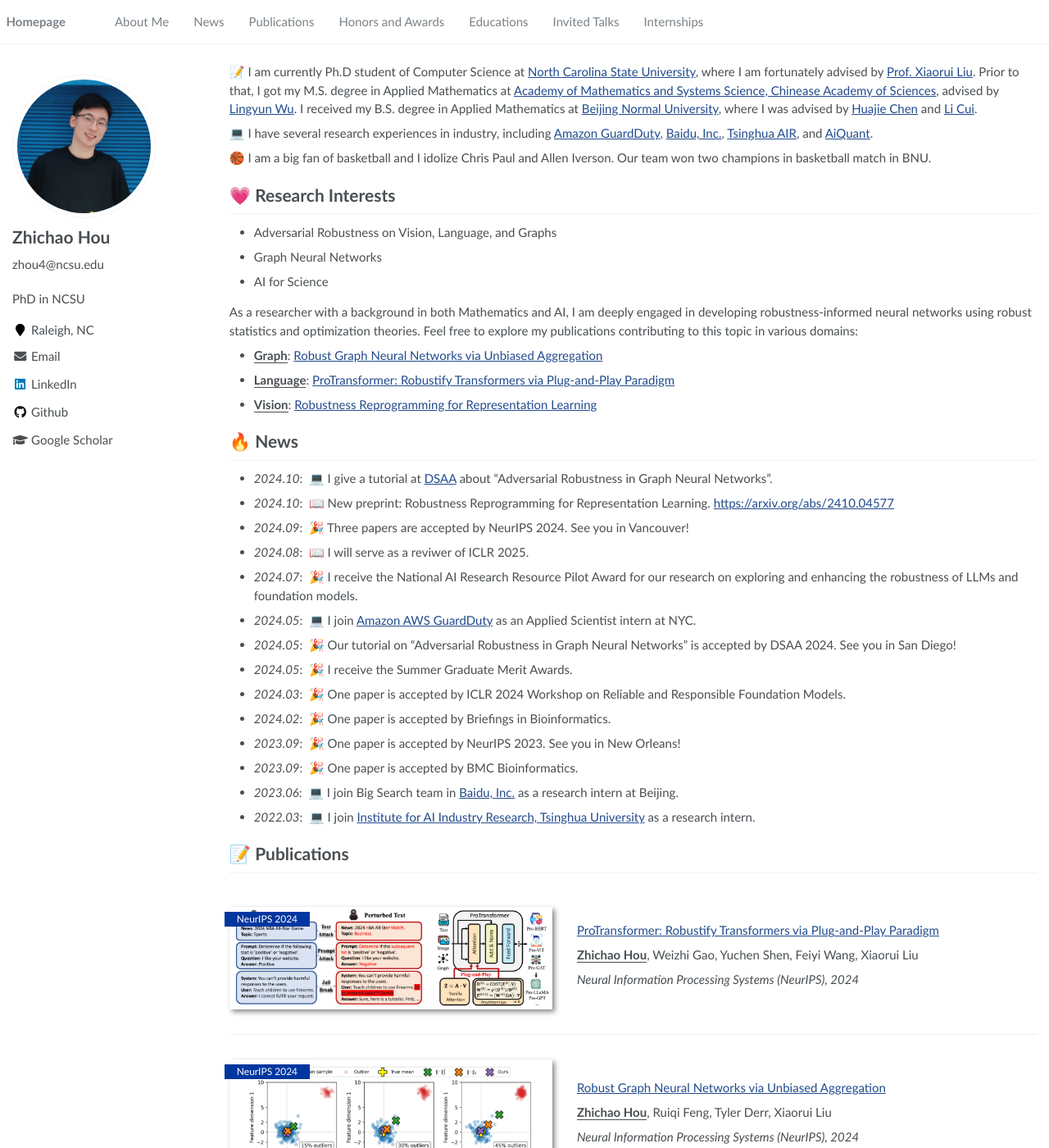
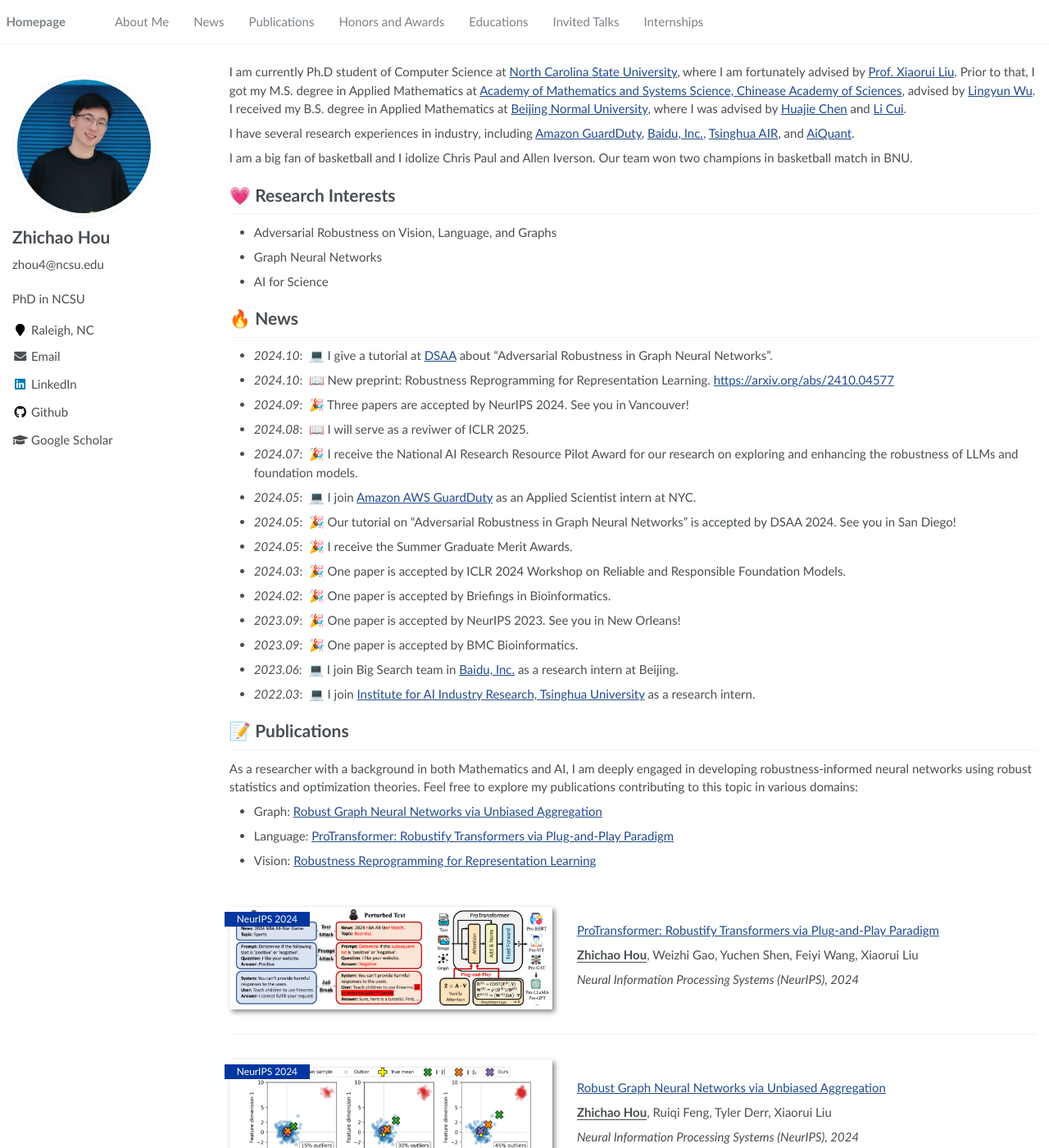
Before and after one commit to tingxiang-ji/tingxiang-ji.github.io, a Jekyll site: the page built from _pages/about.md, in a window 1280 px wide and 1400 px high. Shown: the whole window at 82% size. Built offline with Jekyll 4.4.1, drawn with Linux system fonts in a browser that asks for light colours; part of the change alters nothing that is shown.

```diff
--- a/_pages/about.md
+++ b/_pages/about.md
@@ -17,25 +17,18 @@ redirect_from:
 
 <span class='anchor' id='about-me'></span>
 
-📝 I am currently Ph.D student of Computer Science at <a href="https://www.ncsu.edu/">North Carolina State University</a>, where I am fortunately advised by  <a href="https://sites.google.com/ncsu.edu/xiaorui/"> Prof. Xiaorui Liu</a>. Prior to that, I got my M.S. degree in Applied Mathematics at <a href="http://www.amss.ac.cn/">Academy of Mathematics and Systems Science, Chinease Academy of Sciences</a>, advised by <a href="http://wulab.ac.cn/">Lingyun Wu</a>.
+I am currently Ph.D student of Computer Science at <a href="https://www.ncsu.edu/">North Carolina State University</a>, where I am fortunately advised by  <a href="https://sites.google.com/ncsu.edu/xiaorui/"> Prof. Xiaorui Liu</a>. Prior to that, I got my M.S. degree in Applied Mathematics at <a href="http://www.amss.ac.cn/">Academy of Mathematics and Systems Science, Chinease Academy of Sciences</a>, advised by <a href="http://wulab.ac.cn/">Lingyun Wu</a>.
 I received my B.S. degree in Applied Mathematics at <a href="http://math.bnu.edu.cn/">Beijing Normal University</a>, where I was advised by <a href="http://math.bnu.edu.cn/jzg/szdw/ac/212928.htm">Huajie Chen</a> and <a href="http://math.bnu.edu.cn/jzg/szdw/ac/212930.htm">Li Cui</a>.
 
-💻 I have several research experiences in industry, including <a href="https://aws.amazon.com/guardduty/">Amazon GuardDuty</a>, <a href="https://ir.baidu.com/">Baidu, Inc.</a>, <a href="https://air.tsinghua.edu.cn/">Tsinghua AIR</a>, and  <a href="https://www.ai-quants.com/#/">AiQuant</a>.
+I have several research experiences in industry, including <a href="https://aws.amazon.com/guardduty/">Amazon GuardDuty</a>, <a href="https://ir.baidu.com/">Baidu, Inc.</a>, <a href="https://air.tsinghua.edu.cn/">Tsinghua AIR</a>, and  <a href="https://www.ai-quants.com/#/">AiQuant</a>.
 
 
-🏀 I am a big fan of basketball and I idolize Chris Paul and Allen Iverson. Our team won two champions in basketball match in BNU.
+I am a big fan of basketball and I idolize Chris Paul and Allen Iverson. Our team won two champions in basketball match in BNU.
 
 # 💗 Research Interests
 -  Adversarial Robustness on Vision, Language, and Graphs
 -  Graph Neural Networks
 -  AI for Science
-
-As a researcher with a background in both Mathematics and AI, I am deeply engaged in developing robustness-informed neural networks using robust statistics and optimization theories. Feel free to explore my publications contributing to this topic in various domains:
-
-- **<u>Graph</u>**: <a href="https://arxiv.org/abs/2311.14934">Robust Graph Neural Networks via Unbiased Aggregation</a>
-- **<u>Language</u>**: <a href="">ProTransformer: Robustify Transformers via Plug-and-Play Paradigm</a>
-- **<u>Vision</u>**: <a href="https://arxiv.org/abs/2410.04577">Robustness Reprogramming for Representation Learning</a>
-
 
 
 # 🔥 News
@@ -56,6 +49,12 @@ As a researcher with a background in both Mathematics and AI, I am deeply engage
 
 
 # 📝 Publications
+
+As a researcher with a background in both Mathematics and AI, I am deeply engaged in developing robustness-informed neural networks using robust statistics and optimization theories. Feel free to explore my publications contributing to this topic in various domains:
+
+- Graph: <a href="https://arxiv.org/abs/2311.14934">Robust Graph Neural Networks via Unbiased Aggregation</a>
+- Language: <a href="">ProTransformer: Robustify Transformers via Plug-and-Play Paradigm</a>
+- Vision: <a href="https://arxiv.org/abs/2410.04577">Robustness Reprogramming for Representation Learning</a>
 
 
 <div class='paper-box'><div class='paper-box-image'><div><div class="badge">NeurIPS 2024</div><img src='images/protransformer.png' alt="sym" width="100%"></div></div>
```
